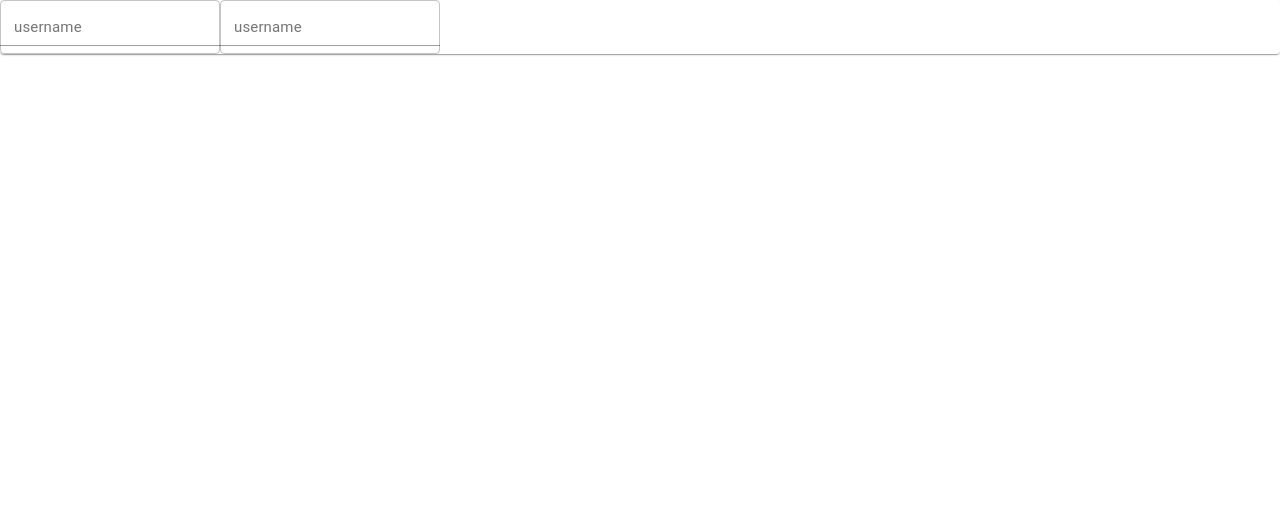
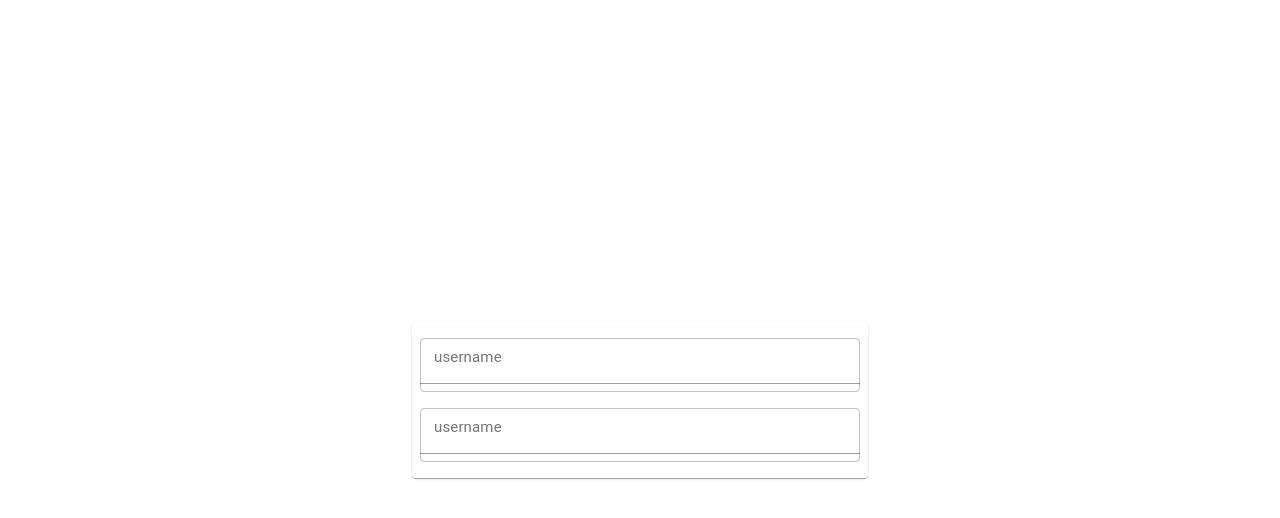
Before and after one commit to kimamov/WebRTC-Chat, a React (Create React App) app in the folder client/: page /login in a window 1280 px wide. Shown: the top 518 px of the page. Built offline with nearby package versions, Linux system fonts and the light colour scheme.

Commit message:
global state with hooks added

```diff
--- a/client/src/components/Login.tsx
+++ b/client/src/components/Login.tsx
@@ -1,30 +1,50 @@
+import React, { useState } from 'react'
 import { Box, Typography, Card, TextField } from '@material-ui/core'
-import React, { useState } from 'react'
+import { makeStyles, useTheme } from '@material-ui/core/styles'
 
 interface Props {
   login: () => void
 }
+const useStyles = makeStyles((theme) => ({
+  formCard: {
+    display: 'inline-flex',
+    paddingTop: theme.spacing(2),
+    paddingBottom: theme.spacing(2),
+    paddingLeft: theme.spacing(1),
+    paddingRight: theme.spacing(1),
+    margin: 'auto',
+  },
+  passwordInput: {
+    marginTop: theme.spacing(2),
+  },
+}))
 
 const Login = ({ login }: Props) => {
+  const classes = useStyles()
   const [username, setName] = useState('')
   const [password, setPassword] = useState('')
 
   return (
-    <Box>
-      <Card>
+    <Box display="flex" minHeight="100vh">
+      <Card className={classes.formCard}>
         <form onSubmit={login}>
           <TextField
             label="username"
             value={username}
             onChange={(e) => setName(e.target.value)}
             variant="outlined"
+            size="small"
+            fullWidth
           />
           <TextField
             label="username"
             value={password}
             onChange={(e) => setPassword(e.target.value)}
             variant="outlined"
+            size="small"
             type="password"
+            fullWidth
+            className={classes.passwordInput}
           />
         </form>
       </Card>
```
Also changed, not shown: client/src/state/reducer.tsx (added, +13 -0 lines), client/src/state/store.tsx (added, +23 -0 lines).
